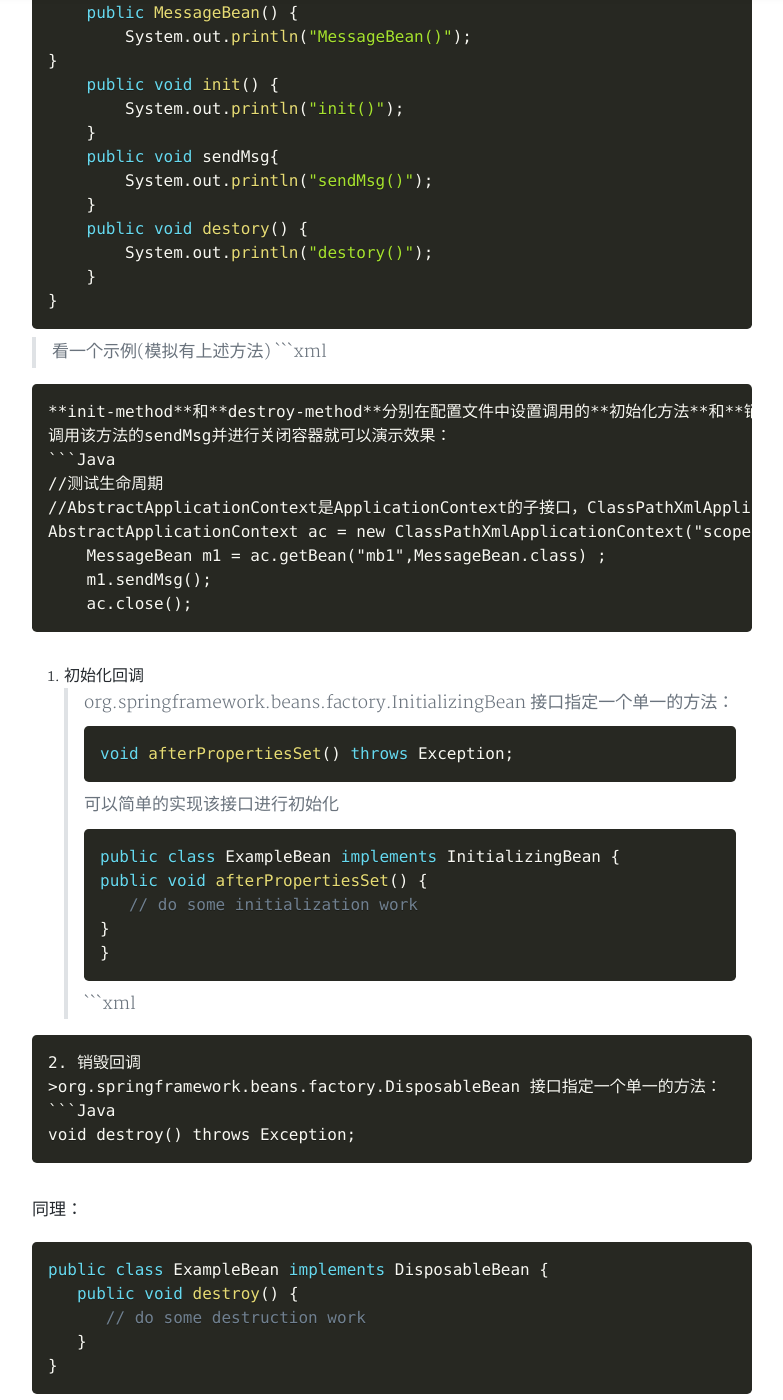
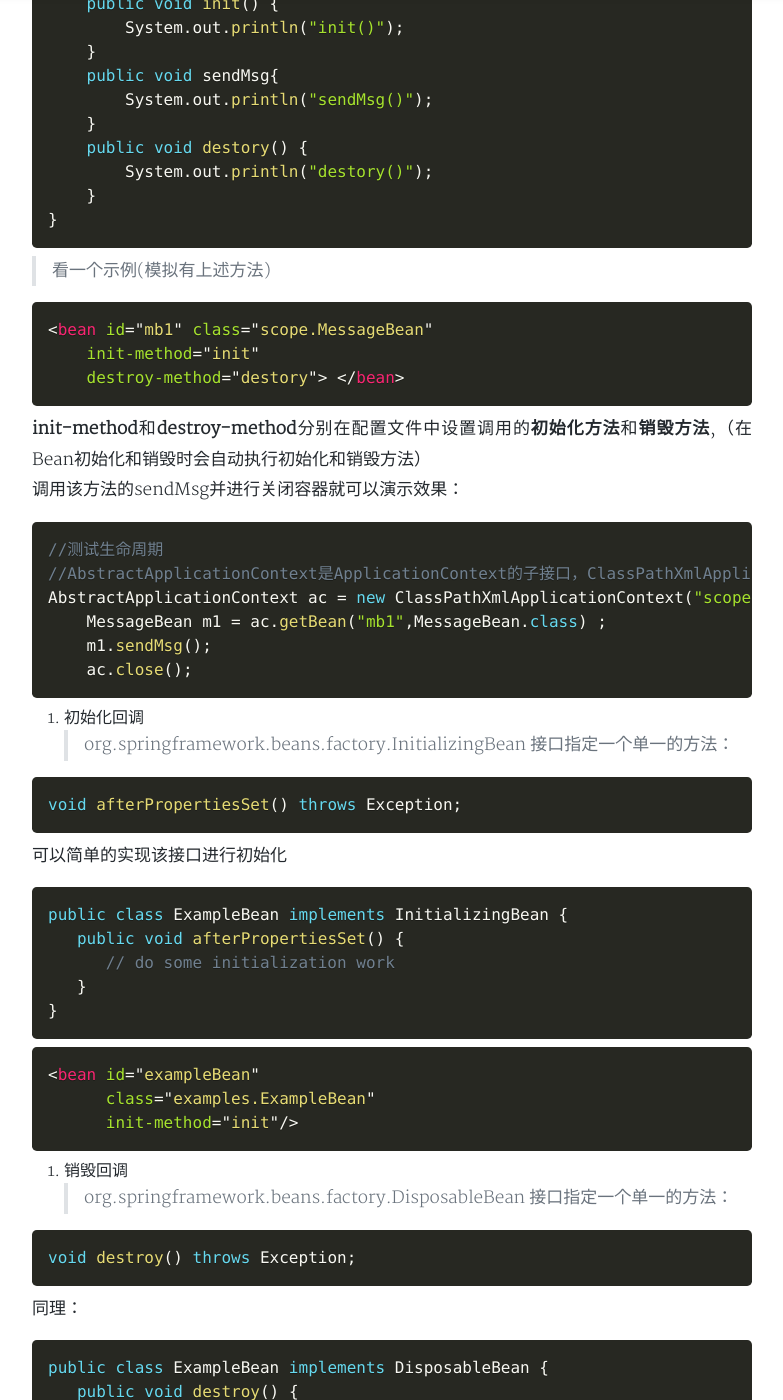
Before and after one commit to Yaningnaw/Yaningnaw.github.io, a Jekyll site: the page built from _posts/2018-11-05-Spring.md, in a window 1280 px wide and 1400 px high, scrolled down 11392 px. Shown: the whole window, without its empty margins (248-1031 px from the left). Built offline with Jekyll 4.4.1, drawn with Linux system fonts in a browser that asks for light colours; nearby versions of some CDN libraries; comment, search, counter and statistics services are not loaded; a style sheet for code colours, icons or effects is not loaded; some of the changed text lies outside the part shown.

Commit message:
post 20181105

````diff
--- a/_posts/2018-11-05-Spring.md
+++ b/_posts/2018-11-05-Spring.md
@@ -64,6 +64,7 @@ public class HelloWorld {
    }
 }
 ```
+
 ```Java
 import org.springframework.beans.factory.InitializingBean;
 import org.springframework.beans.factory.xml.XmlBeanFactory;
@@ -82,7 +83,7 @@ public class Main {
 
 4.在src下创建容器的配置文件ioc.xml
 
-```xml
+```Xml
 <?xml version="1.0" encoding="UTF-8"?>
 <beans xmlns="http://www.springframework.org/schema/beans"
     xmlns:xsi="http://www.w3.org/2001/XMLSchema-instance"
@@ -97,7 +98,9 @@ public class Main {
 
 </beans>
 ```
+
 最后运行得到的结果应该是：
+
 ```Java
 message: Hello World!
 ```
@@ -128,7 +131,9 @@ public class MainApp {
    }
 }
 ```
+
 ClassPathXmlApplicationContext：
+
 ```Java
 import org.springframework.context.ApplicationContext;
 import org.springframework.context.support.AbstractApplicationContext;
@@ -145,7 +150,9 @@ public class MainApp {
    }
 }
 ```
+
 发现有什么不同嘛？再看一遍：
+
 ```Java
 import org.springframework.context.ApplicationContext;
 import org.springframework.context.support.ClassPathXmlApplicationContext;
@@ -158,8 +165,10 @@ public class MainApp {
    }
 }
 ```
+
 这些栗子应该能找到其中的规律吧，那么最后一个就总结一下，之后会有专门的章节讲WebApplicationContext。
 >XmlWebApplicationContext：从Web系统中的XML文件来载入Bean定义的信
+
 ```Java
 ServletContext servletContext = request.getSession().getServletContext();
 ApplicationContext ctx = WebApplicationContextUtils.getWebApplicationContext(servletContext);
@@ -167,7 +176,7 @@ ApplicationContext ctx = WebApplicationContextUtils.getWebApplicationContext(ser
 配置WebApplicationContext的两种方法：
 1. 利用Listener接口来实现
 
-```xml
+```Xml
 <listener>
 
        <listener-class>
@@ -188,7 +197,7 @@ org.springframework.web.context.ContextLoaderListener
 ```
 2. 利用Servlet接口来实现
 
-```xml
+```Xml
 <context-param>
 
 <param-name>contextConfigLocation</param-name>
@@ -198,7 +207,7 @@ org.springframework.web.context.ContextLoaderListener
 </context-param>
 ```
 
-```xml
+```Xml
 <Servlet>
 
        <servlet-name>context</servlet-name>
@@ -219,6 +228,7 @@ org.springframework.web.context.ContextLoaderListener
 配置元数据（创建对象）
 **注意！接下来的配置文件xml会以不同的名称表现在不同章节，该章节的xml文件名与该章节的容器启动时加载的xml文件名将会相同，**
 1. 使用无参构造器创建对象
+
 ```Java
 package ioc;
 public class B{
@@ -227,14 +237,17 @@ public class B{
     }
 }
 ```
-```xml
+
+```Xml
 <!-- 使用无参构造器创建对象-->
 <beans>
 <bean id="b1" class="ioc.B"/>
 </beans>
 ```
+
 >class：这个属性是强制性的，并且指定用来创建 bean 的 bean 类。（使用全限定名）
 id：指定bean的名称,唯一（会通过id获得对象）。
+
 ```Java
 //启动spring容器
 ApplicationContext ac = new ClassPathXmlApplicationContext("bean.xml");
@@ -242,10 +255,11 @@ ApplicationContext ac = new ClassPathXmlApplicationContext("bean.xml");
 B b1 = (B)ac.getBean("b1");//因为返回的是Object类，所以需要强转
 B b1 = ac.getBean("b1",B.class)//指定返回类型，不需要强转
 ```
+
 这样就可以进行无参构造器方式的创建对象了！
 2. 使用静态工厂方法创建对象：
 
-```xml
+```Xml
 <bean id="cal1"
 class="java.util.Calendar"
 factory-method="getInstance">
@@ -263,7 +277,7 @@ Calendar cal1 = ac.getBean("cal1",B.class)
 ```
 3. 使用实例工厂方法创建对象
 
-```xml
+```Xml
 <bean id="time1"
 	 factory-bean="cal1"
 	 factory-method="getTime"
@@ -303,7 +317,7 @@ System.out.println(s1 == s2);
 >嗯。。。你没看错就是单例的，要知道单例模式的对象在生产和工作出现是很频繁的，所以spring也提供了产生单例对象的方法
 
 现在我们先创建一个单例对象
-```xml
+```Xml
 <bean id="s1" class="scope.ScopeBean" scope="singleton"/>
 ```
 ```Java
@@ -359,14 +373,18 @@ public class MessageBean {
 	}
 }
 ```
+
 >看一个示例(模拟有上述方法)
-```xml
+
+```Xml
 <bean id="mb1" class="scope.MessageBean"
 	init-method="init"
 	destroy-method="destory"> </bean>
 ```
+
 **init-method**和**destroy-method**分别在配置文件中设置调用的**初始化方法**和**销毁方法**,（在Bean初始化和销毁时会自动执行初始化和销毁方法）
 调用该方法的sendMsg并进行关闭容器就可以演示效果：
+
 ```Java
 //测试生命周期
 //AbstractApplicationContext是ApplicationContext的子接口，ClassPathXmlApplicationContext实现了ApplicationContext，只有AbstractApplicationContext中才有关闭容器的方法。
@@ -375,12 +393,16 @@ AbstractApplicationContext ac = new ClassPathXmlApplicationContext("scope.xml");
 	m1.sendMsg();
 	ac.close();
 ```
+
 1. 初始化回调
 >org.springframework.beans.factory.InitializingBean 接口指定一个单一的方法：
+
 ```Java
 void afterPropertiesSet() throws Exception;
 ```
+
 可以简单的实现该接口进行初始化
+
 ```Java
 public class ExampleBean implements InitializingBean {
    public void afterPropertiesSet() {
@@ -388,17 +410,22 @@ public class ExampleBean implements InitializingBean {
    }
 }
 ```
-```xml
+
+```Xml
 <bean id="exampleBean"
       class="examples.ExampleBean"
       init-method="init"/>
 ```
+
 2. 销毁回调
 >org.springframework.beans.factory.DisposableBean 接口指定一个单一的方法：
+
 ```Java
 void destroy() throws Exception;
 ```
+
 同理：
+
 ```Java
 public class ExampleBean implements DisposableBean {
    public void destroy() {
@@ -406,34 +433,40 @@ public class ExampleBean implements DisposableBean {
    }
 }
 ```
-```xml
+
+```Xml
 <bean id="exampleBean"
          class="examples.ExampleBean"
          destroy-method="destroy"/>
 ```
+
 大佬说的一些细节0.0：
 >如果你在非 web 应用程序环境中使用 Spring 的 IoC 容器；例如在丰富的客户端桌面环境中；那么在 JVM 中你要注册关闭 hook。这样做可以确保正常关闭，为了让所有的资源都被释放，可以在单个 beans 上调用 destroy 方法。
 建议你不要使用 InitializingBean 或者 DisposableBean 的回调方法，因为 XML 配置在命名方法上提供了极大的灵活性。
 
 ### Spring Bean延迟加载
 直接上栗子了💪：
+
 ```Java
 ApplicationContext ac = new ClassPathXmlApplicationContext("scope.xml");
 		//spring容器启动会自动将单例bean创建好
 		//可设置延迟加载，在bean中(懒加载)
 ```
+
 >为了方便演示，从作用域一节开始，xml没有进行改变。
 ！！！为啥我啥都没调显示有对象创建了呢？
 
 ==Spring在启动时，会检查到**作用域为单例**的Bean并自动实例化==，
 而延迟加载可以取消这一操作，等调用时再进行实例化：
-```xml
+
+```Xml
 <bean id="mb1" class="scope.MessageBean"
 	init-method="init"
 	destroy-method="destory"
 	lazy-init="true">
 	<!--这是个缺省的singleton Bean-->
 ```
+
 >指定是否延迟加载，值为true时延迟加载，缺省值为false。
 
 ### Spring Bean后置处理器
@@ -463,7 +496,9 @@ public class MessageBean {
 	}
 }
 ```
+
 >这是实现 BeanPostProcessor 的非常简单的例子，它在任何 bean 的初始化的之前和之后输入该 bean 的名称。你可以在初始化 bean 的之前和之后实现更复杂的逻辑，因为你有两个访问内置 bean 对象的后置处理程序的方法。
+
 ```Java
 import org.springframework.beans.factory.config.BeanPostProcessor;
 import org.springframework.beans.BeansException;
@@ -478,12 +513,14 @@ public class InitMessage implements BeanPostProcessor {
    }
 }
 ```
+
 ```Java
 AbstractApplicationContext ac = new ClassPathXmlApplicationContext("scope.xml");
 	MessageBean m1 = ac.getBean("mb1",MessageBean.class) ;
 	m1.sendMsg();
 	ac.close();
 ```
+
 演示之后就明白了！
 
 ## 本文用于个人学习和分享，多处借鉴，如有不足之处请指正
````
